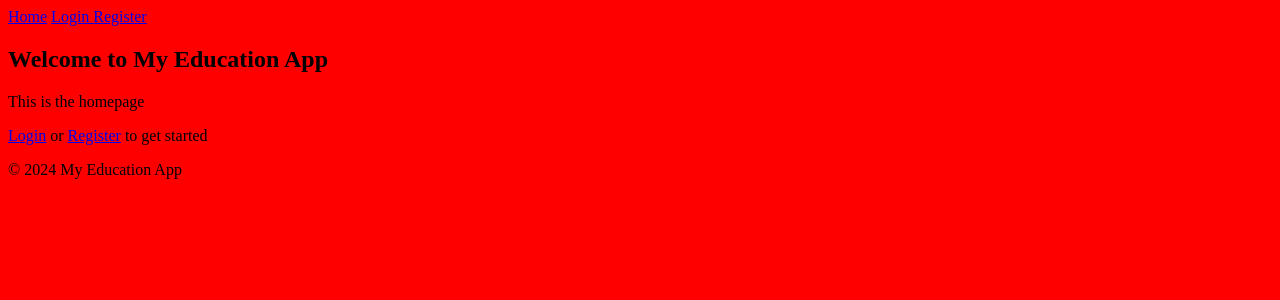
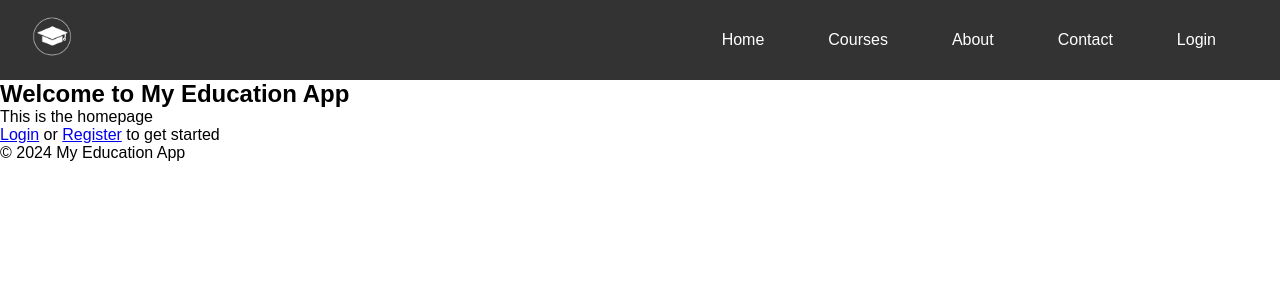
Before and after one commit to GeorgeMoucht/quizWebApp, a Django app: page / in a window 1280 px wide. Shown: the top 300 px of the page. Run offline with Django 5.2, Linux system fonts and the light colour scheme; style sheets or scripts are compiled from the project's sources; some libraries are stand-ins or nearby versions.

Commit message:
Create the basic navigation.

```diff
--- /dev/null
+++ b/core/static/core/navigation.scss
@@ -0,0 +1,279 @@
+// // Variables
+// $primary-color: #333;
+// $secondary-color: #555;
+// $text-color: #fff;
+// $hover-color: #f0f0f0;
+// $breakpoint: 768px;
+
+// // Mixins
+// @mixin flex-center {
+//     display: flex;
+//     align-items: center;
+//     justify-content: center;
+// }
+
+
+// @mixin transition($property, $duration: 0.3s, $ease: ease-in-out) {
+//     transition: $property $duration $ease;
+// }
+
+// .navbar {
+//     display: flex;
+//     align-items: center;
+//     justify-content: space-between;
+//     background-color: $primary-color;
+//     padding: 1rem 2rem;
+//     color: $text-color;
+//     // box-shadow: 0 4px 6px rgba(0, 0, 0, 0.1);
+
+//     .logo {
+//         a {
+//             text-decoration: none;
+//             color: $text-color;
+//             font-size: 1.5rem;
+//             font-weight: bold;
+
+//             img {
+//                 max-width: 40px;
+//                 height: auto;
+//             }
+//         }
+//     }
+
+//     .nav-links {
+//         display: flex;
+//         list-style: none;
+//         margin: 0;
+//         padding: 0;
+
+//         li {
+//             margin: 0 1rem;
+
+//             a {
+//                 color: $text-color;
+//                 text-decoration: none;
+//                 font-weight: 500;
+//                 padding: 0.5rem 1rem;
+//                 border-radius: 4px;
+
+//                 @include transition(all);
+
+//                 &:hover {
+//                     background-color: $hover-color;
+//                     color: $primary-color;
+//                 }
+//             }
+//         }
+//     }
+
+//     .hamburger {
+//         display: none;
+//         cursor: pointer;
+
+//         div {
+//             width: 25px;
+//             height: 3px;
+//             background-color: $text-color;
+//             margin: 5px 0;
+//             @include transition(all);
+//         }
+
+//         &:hover div {
+//             background-color: $hover-color;
+//         }
+//     }
+
+
+//     .auth-links {
+//         @include flex-center;
+
+//         a {
+//             color: $text-color;
+//             text-decoration: none;
+//             font-weight: 500;
+//             margin-left: 1rem;
+
+//             @include transition(color);
+
+//             &:hover {
+//                 color: $hover-color;
+//             }
+//         }
+//     }
+// }
+
+
+// // Responsive Styles
+// @media (max-width: $breakpoint) {
+//     .nav-links {
+//         // display: none;
+//         flex-direction: column;
+//         position: absolute;
+//         top: 100%;
+//         left: 0;
+//         width: 10px;
+//         background-color: $primary-color;
+
+//         li {
+//             text-align: center;
+//             margin: 0;
+
+//             a {
+//                 display: block;
+//                 padding: 1rem;
+//             }
+//         }
+//     }
+
+//     .nav-links.open {
+//         display: flex;
+//     }
+
+//     .hamburger {
+//         display: block;
+//     }
+// }
+
+// Variables
+$primary-color: #333;
+$text-color: #fff;
+$hover-color: #f0f0f0;
+$breakpoint: 768px;
+
+// Mixins
+@mixin flex-center {
+    display: flex;
+    align-items: center;
+    justify-content: center;
+}
+
+@mixin transition($property, $duration: 0.3s, $ease: ease-in-out) {
+    transition: $property $duration $ease;
+}
+
+// Navigation Styles
+.navbar {
+    display: flex;
+    align-items: center;
+    justify-content: space-between;
+    background-color: $primary-color;
+    padding: 1rem 2rem;
+    color: $text-color;
+    position: relative;
+
+    .logo {
+        a {
+            text-decoration: none;
+            color: $text-color;
+            font-size: 1.5rem;
+            font-weight: bold;
+        }
+
+        img {
+            max-width: 40px;
+        }
+    }
+}
+
+
+.nav-links {
+    display: flex;
+    list-style: none;
+    margin: 0;
+    padding: 0;
+
+    li {
+        margin: 0 1rem;
+
+        a {
+            text-decoration: none;
+            color: $text-color;
+            padding: 0.5rem 1rem;
+            @include transition(all);
+
+            &:hover {
+                background-color: $hover-color;
+                color: $primary-color;
+            }
+        }
+    }
+
+    &.open {
+        display: flex;
+    }
+}
+
+// Hamburger Menu
+.hamburger {
+    display: none;
+    cursor: pointer;
+    z-index: 1000;
+    position: relative;
+
+    .bar {
+        width: 25px;
+        height: 2px;
+        background-color: $text-color;
+        margin: 5px 0;
+        @include transition(all 0.5s ease);
+
+        &:hover {
+            background-color: $hover-color;
+        }
+    }
+
+    &.open {
+        .bar:nth-child(1) {
+            transform: rotate(45deg);
+            position: absolute;
+            top: 0;
+        }
+
+        .bar:nth-child(2) {
+            opacity: 0;
+        }
+
+        .bar:nth-child(3) {
+            transform: rotate(-45deg);
+            position: absolute;
+            bottom: 0;
+        }
+    }
+}
+
+// Responsive Styles (for mobile view)
+@media (max-width: $breakpoint) {
+    .nav-links {
+        display: none;
+        flex-direction: column;
+        position: absolute;
+        top: 100%;
+        left: 0;
+        width: 100%;
+        background-color: $primary-color;
+        box-shadow: 0 4px 6px rgba(0, 0, 0, 0.1);
+
+        li {
+            text-align: center;
+            margin: 0;
+
+            a {
+                display: block;
+                padding: 1rem;
+                border-top: 1px solid #444;
+            }
+
+            &:first-child a {
+                border-top: none;
+            }
+        }
+    }
+
+    .nav-links.open {
+        display: flex;
+    }
+
+    .hamburger {
+        display: block;
+    }
+}
--- a/core/static/core/styles.scss
+++ b/core/static/core/styles.scss
@@ -1,3 +1,11 @@
 * {
-    background-color: red;
+    margin: 0;
+    padding: 0;
+    box-sizing: border-box;
 }
+
+body {
+    font-family: Arial, Helvetica, sans-serif;
+}
+
+@import './navigation';
--- a/core/templates/core/base.html
+++ b/core/templates/core/base.html
@@ -1,4 +1,5 @@
 {% load sass_tags %}
+{% load static %}
 <!DOCTYPE html>
 <html lang="en">
     <head>
@@ -8,7 +9,8 @@
     </head>
     <body>
         <header>
-            <nav>
+            {% include 'core/components/navigation.html' %}
+            <!-- <nav>
                 <a href="/">Home</a>
                 <a href="/authenticate/login/">
                     Login
@@ -16,7 +18,7 @@
                 <a href="/authenticate/register/">
                     Register
                 </a>
-            </nav>
+            </nav> -->
         </header>
         <main>
             {% block content %}
@@ -26,5 +28,7 @@
         <footer>
             <p>&copy; 2024 My Education App</p>
         </footer>
+
+        <script src="{% static 'global/js/main.js' %}"></script>
     </body>
 </html>
--- /dev/null
+++ b/core/templates/core/components/navigation.html
@@ -0,0 +1,19 @@
+<nav class="navbar">
+    <div class="logo">
+        <a href="/">
+            <img src="/static/global/img/logo.png" alt="Logo">
+        </a>
+    </div>
+    <div class="hamburger" onclick="toggleMenu()">
+        <div class="bar"></div>
+        <div class="bar"></div>
+        <div class="bar"></div>
+    </div>
+    <ul class="nav-links">
+        <li><a href="/">Home</a></li>
+        <li><a href="/courses">Courses</a></li>
+        <li><a href="/about">About</a></li>
+        <li><a href="/contact">Contact</a></li>
+        <li><a href="/authenticate/login">Login</a></li>
+    </ul>
+</nav>
--- /dev/null
+++ b/static/global/js/main.js
@@ -0,0 +1,8 @@
+// Functionallity to open hambuger menu on smaller devices
+function toggleMenu() {
+    const navLinks = document.querySelector('.nav-links');
+    const hamburger = document.querySelector('.hamburger');
+
+    hamburger.classList.toggle('open');
+    navLinks.classList.toggle('open');
+}
```
Also changed, not shown: static/global/img/logo.png (added), 2 other files.
